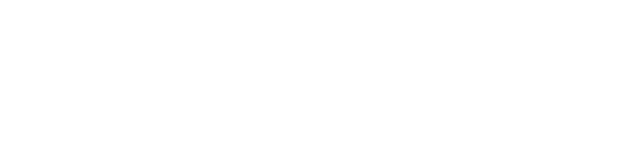
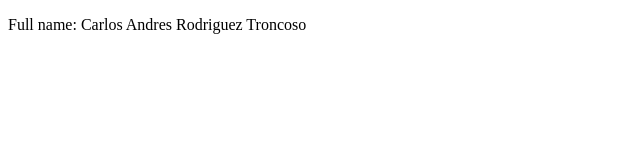
Before and after one commit to krlo-dev/punto1, a plain HTML site: page index.html in a window 1280 px wide. Shown: the whole page, without its empty margins (0-640 px from the left). Drawn offline with Linux system fonts and the light colour scheme.

Commit message:
full name

```diff
--- a/index.html
+++ b/index.html
@@ -6,6 +6,9 @@
     <title>Portfolio</title>
 </head>
 <body>
+    <div>
+        <p>Full name: Carlos Andres Rodriguez Troncoso</p>
+    </div>
 
 </body>
 </html>
```
